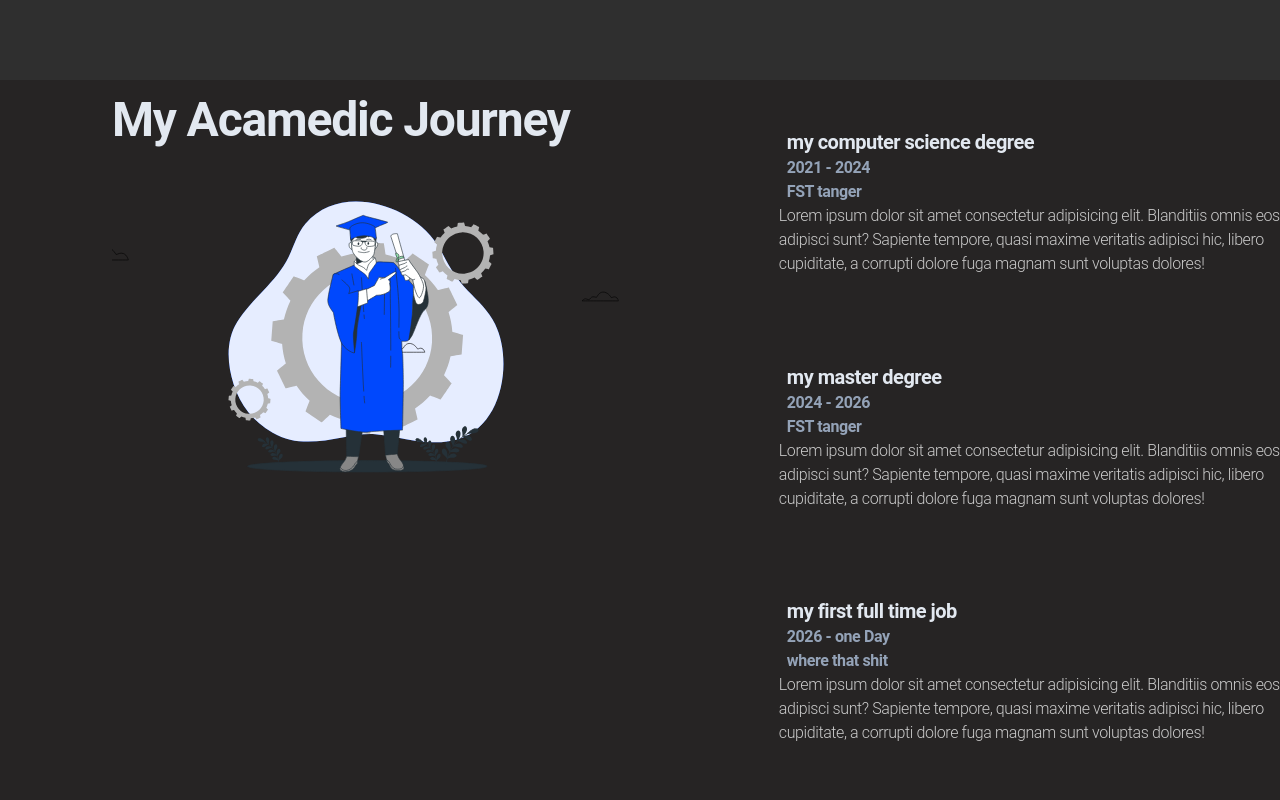
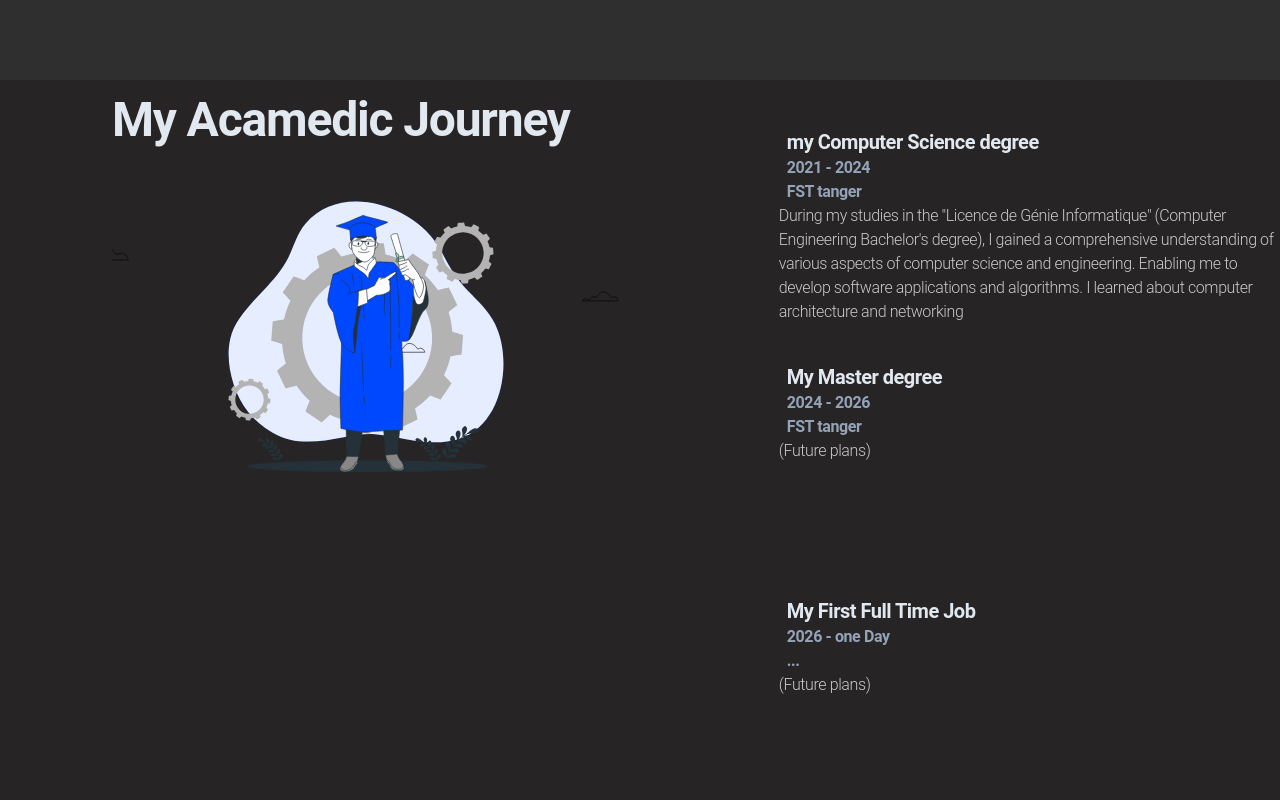
Before and after one commit to saberBenhamda0/myPortfolio, a React (Vite) app: page /myPortfolio/about in a window 1280 px wide. Shown: the part 720-1520 px from the top of the page. Built offline with nearby package versions, Linux system fonts and the light colour scheme.

Commit message:
fixing the scroll issue and removing navigation to contact page

```diff
--- a/src/pages/about/index.jsx
+++ b/src/pages/about/index.jsx
@@ -12,17 +12,16 @@ import webSecurityIcon from '../../assets/images/shield.png'
 import Lottie from 'lottie-react'
 import collegeanimation from '../../assets/animation/collegeanimation.json'
 import SocialMediaLinks from '../../components/SocialMediaLinks';
+import { useEffect } from 'react'
 
 const About = () => {
 
-
+    const scrollToTop = () => {
+        window.scrollTo(0, 0)
+    }
+      useEffect((scrollToTop), [])
   return (
     <>
-    <motion.div
-        initial={{opacity:0, y:"-30vh"}}
-        whileInView={{opacity:1, y:0}}
-        transition={{duration:0.8}}
-    className='flex flex-row justify-between w-screen h-screen bg-[#2f2f2f]'>
         <SocialMediaLinks />
         <Menu />
         <Link  to='/myPortfolio/projects' className='fixed z-50 w-16 cursor-pointer top-2/4 right-6'>
@@ -31,6 +30,12 @@ const About = () => {
         <Link to='/myPortfolio' className='fixed z-50 w-16 rotate-180 cursor-pointer top-2/4 left-6'>
             <motion.img whileHover={{scale:1.1}} src={rightIcon} alt='rightIcon' className='w-8 h-8 ' />
         </Link>
+    <motion.div
+        initial={{opacity:0, y:"-30vh"}}
+        whileInView={{opacity:1, y:0}}
+        transition={{duration:0.8}}
+    className='flex flex-row justify-between w-screen h-screen bg-[#2f2f2f]'>
+
         <div className= 'flex flex-col justify-between w-screen h-screen '>
             <div className='grid h-2/4 place-content-center'>
                 <h1 className='text-3xl text-[#cacaca] font-extrabold text-center '>
@@ -68,7 +73,7 @@ const About = () => {
         className='grid grid-rows-3 mt-12 mb-12 place-content-end'>
         <motion.div  className='hover:bg-slate-600 transition-all ease-linear rounded-2xl  w-[517.2px] '>
             <div className='ml-6 text-xl font-semibold tracking-tight text-slate-200'>
-            my computer science degree
+            my Computer Science degree
             </div>
             <div>
                 <h1 className='ml-6 text-base font-semibold tracking-tight text-slate-400'>
@@ -78,14 +83,13 @@ const About = () => {
                 <h1 className='ml-6 text-base font-semibold tracking-tight text-slate-400'>
                     FST tanger
                 </h1>
-                <p className='text-base ml-4 font-light tracking-tight text-[#cacaca]'>
-                    Lorem ipsum dolor sit amet consectetur adipisicing elit. Blanditiis omnis eos adipisci sunt? Sapiente tempore, quasi maxime veritatis adipisci hic, libero cupiditate, a corrupti dolore fuga magnam sunt voluptas dolores!
-                </p>
+                <p className='text-base ml-4  h-16 font-light tracking-tight text-[#cacaca]'>
+                During my studies in the "Licence de Génie Informatique" (Computer Engineering Bachelor's degree), I gained a comprehensive understanding of various aspects of computer science and engineering. Enabling me to develop software applications and algorithms. I learned about computer architecture and networking</p>
             </div>
         </motion.div>
         <motion.div  className='hover:bg-slate-600 ease-linear transition-all rounded-2xl w-[517.2px]'>
             <div className='ml-6 text-xl font-semibold tracking-tight text-slate-200'>
-            my master degree
+            My Master degree
             </div>
             <div>
                 <h1 className='ml-6 text-base font-semibold tracking-tight text-slate-400'>
@@ -96,23 +100,23 @@ const About = () => {
                     FST tanger
                 </h1>
                 <p className='text-base ml-4 font-light tracking-tight text-[#cacaca]'>
-                    Lorem ipsum dolor sit amet consectetur adipisicing elit. Blanditiis omnis eos adipisci sunt? Sapiente tempore, quasi maxime veritatis adipisci hic, libero cupiditate, a corrupti dolore fuga magnam sunt voluptas dolores!
+                    (Future plans)
                 </p>
             </div>
         </motion.div>
         <motion.div   className='hover:bg-slate-600 transition-all ease-linear rounded-2xl w-[517.2px] '>
             <div className='ml-6 text-xl font-semibold tracking-tight text-slate-200'>
-            my first full time job
+            My First Full Time Job
             </div>
             <div>
                 <h1 className='ml-6 text-base font-semibold tracking-tight text-slate-400'>
                 2026 - one Day
                 </h1>
                 <h1 className='ml-6 text-base font-semibold tracking-tight text-slate-400'>
-                    where that shit
+                    ...
                 </h1>
                 <p className='text-base ml-4 font-light tracking-tight text-[#cacaca]'>
-                    Lorem ipsum dolor sit amet consectetur adipisicing elit. Blanditiis omnis eos adipisci sunt? Sapiente tempore, quasi maxime veritatis adipisci hic, libero cupiditate, a corrupti dolore fuga magnam sunt voluptas dolores!
+                (Future plans)
                 </p>
             </div>
         </motion.div>
--- a/src/pages/projects/index.jsx
+++ b/src/pages/projects/index.jsx
@@ -8,18 +8,20 @@ import Menu from '../../components/Menu'
 import projectOneImg from '../../assets/images/project1.png'
 import Cards from '../../components/card'
 import SocialMediaLinks from '../../components/SocialMediaLinks';
+import { useEffect } from 'react';
 
 const Projects = () =>   {
-
+  const scrollToTop = () => {
+    window.scrollTo(0, 0)
+}
+  useEffect((scrollToTop), [])
   return (
     <div className='w-screen bg-[#2f2f2f]'
 
     >
         <SocialMediaLinks />
         <Menu />
-        <Link to='/myPortfolio/contact' className='fixed z-50 w-16 top-2/4 right-6'>
-            <motion.img whileHover={{scale:1.1}} src={rightIcon} alt='rightIcon' className='w-8 h-8 ' />
-        </Link>
+
         <Link to='/myPortfolio/about' className='fixed z-50 w-16 rotate-180 top-2/4 left-6'>
             <motion.img whileHover={{scale:1.1}} src={rightIcon} alt='rightIcon' className='w-8 h-8 ' />
         </Link>
```
